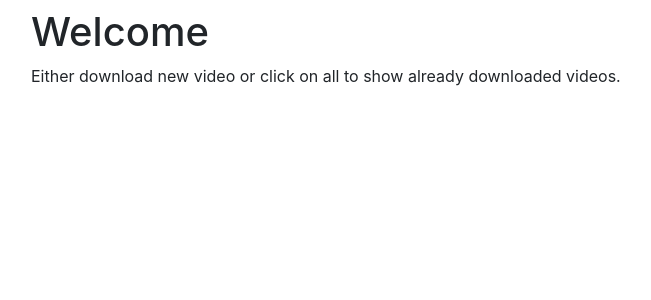
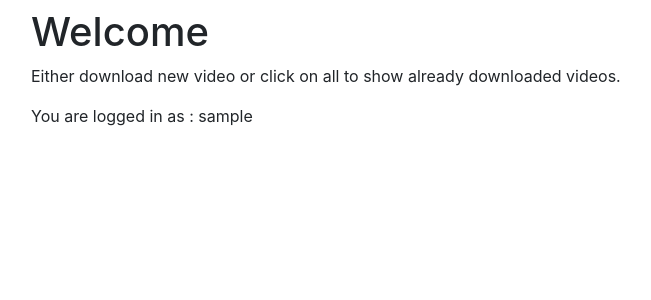
Before and after one commit to makovako/ytopod, a Flask app: page / in a window 1280 px wide. Shown: the part 56-356 px from the top of the page, without its empty margins (54-705 px from the left). Run offline with Flask 2, Linux system fonts and the light colour scheme; the visitor is signed in with stand-in values (Sample User, id 1); data comes from the database, SQL or seed files in the repository; parts of the project's set-up code (start-up, migrations or seed data) failed here and were passed over; some libraries are stand-ins or nearby versions.

Commit message:
Added debug info about logged in user

```diff
--- a/flask/ytopod/templates/index.html
+++ b/flask/ytopod/templates/index.html
@@ -8,5 +8,10 @@
 
 <h1>Welcome</h1>
 <p>Either download new video or click on all to show already downloaded videos.</p>
+{% if user %}
+<p>You are logged in as : {{user}}</p>
+{% else %}
+<p>You are logged out.</p>
+{% endif %}
 
 {% endblock %}
```
